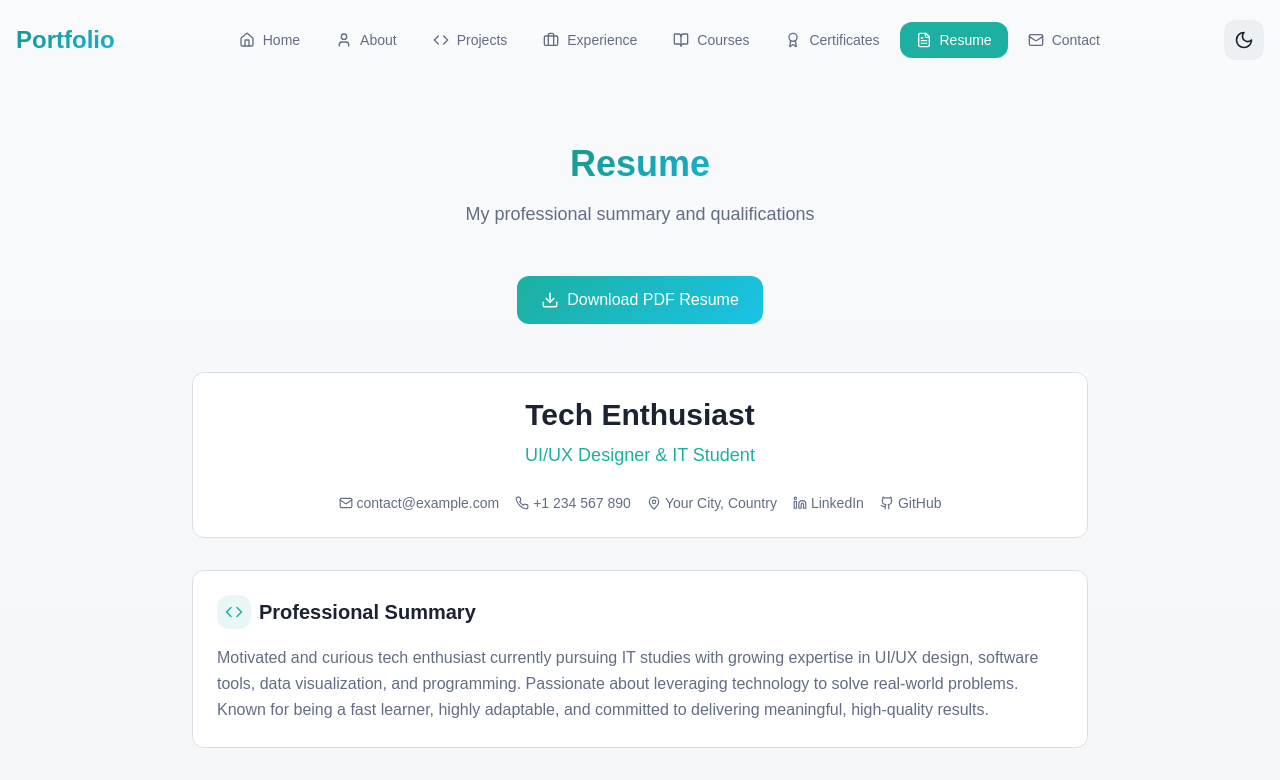
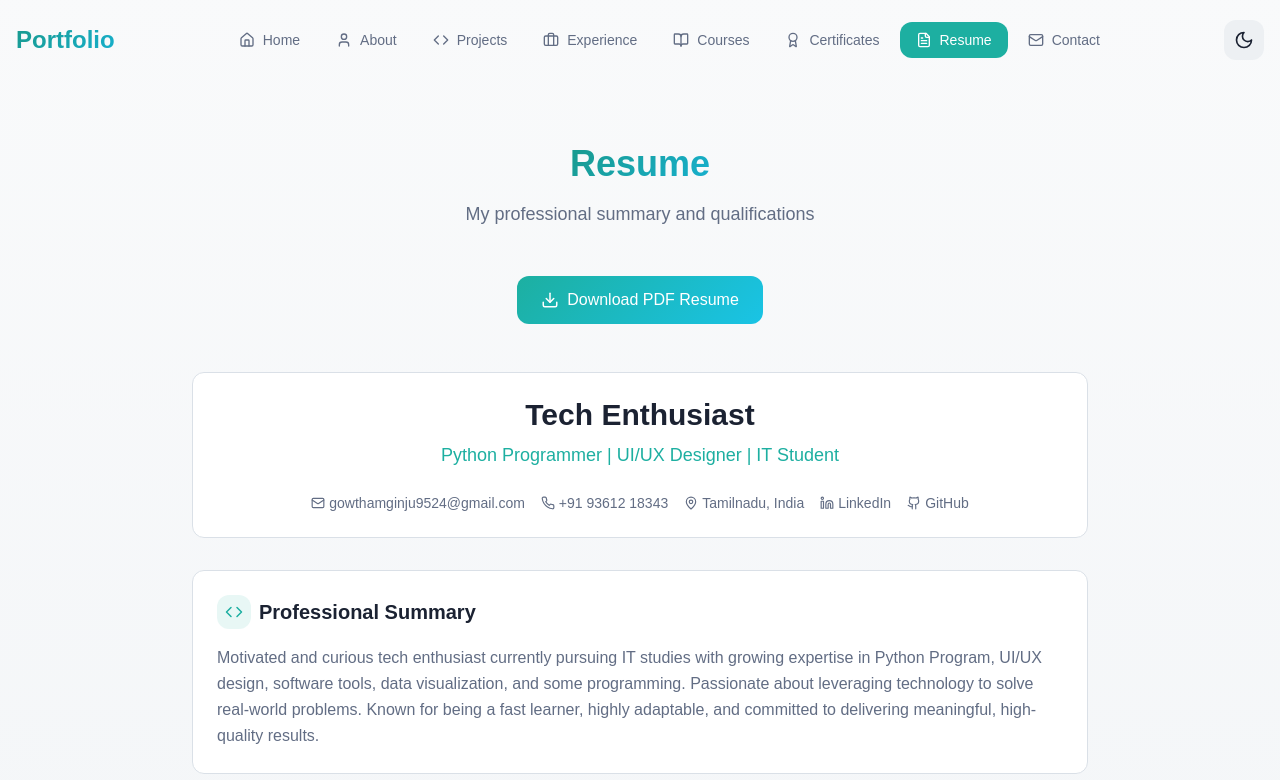
Before and after one commit to Aswinprasath/momentum-portfolio, a React (Vite) app: page /resume in a window 1280 px wide. Shown: the top 780 px of the page. Built offline with nearby package versions, Linux system fonts and the light colour scheme; the HTML template or start-up script is replaced by a standard one.

Commit message:
Update contact information and professional summary

```diff
--- a/src/pages/Resume.tsx
+++ b/src/pages/Resume.tsx
@@ -31,21 +31,21 @@ const Resume = () => {
             <AnimatedCard delay={0}>
               <div className="text-center mb-6">
                 <h2 className="text-3xl font-bold mb-2">Tech Enthusiast</h2>
-                <p className="text-lg text-primary font-medium mb-4">UI/UX Designer & IT Student</p>
+                <p className="text-lg text-primary font-medium mb-4">Python Programmer | UI/UX Designer | IT Student</p>
               </div>
 
               <div className="flex flex-wrap justify-center gap-4 text-sm text-muted-foreground">
                 <span className="flex items-center gap-1">
                   <Mail size={14} />
-                  contact@example.com
+                  gowthamginju9524@gmail.com
                 </span>
                 <span className="flex items-center gap-1">
                   <Phone size={14} />
-                  +1 234 567 890
+                  +91 93612 18343
                 </span>
                 <span className="flex items-center gap-1">
                   <MapPin size={14} />
-                  Your City, Country
+                  Tamilnadu, India
                 </span>
                 <a href="#" className="flex items-center gap-1 hover:text-primary transition-colors">
                   <Linkedin size={14} />
@@ -68,7 +68,7 @@ const Resume = () => {
               </h3>
               <p className="text-muted-foreground leading-relaxed">
                 Motivated and curious tech enthusiast currently pursuing IT studies with growing expertise in
-                UI/UX design, software tools, data visualization, and programming. Passionate about leveraging
+                Python Program, UI/UX design, software tools, data visualization, and some programming. Passionate about leveraging
                 technology to solve real-world problems. Known for being a fast learner, highly adaptable,
                 and committed to delivering meaningful, high-quality results.
               </p>
```
